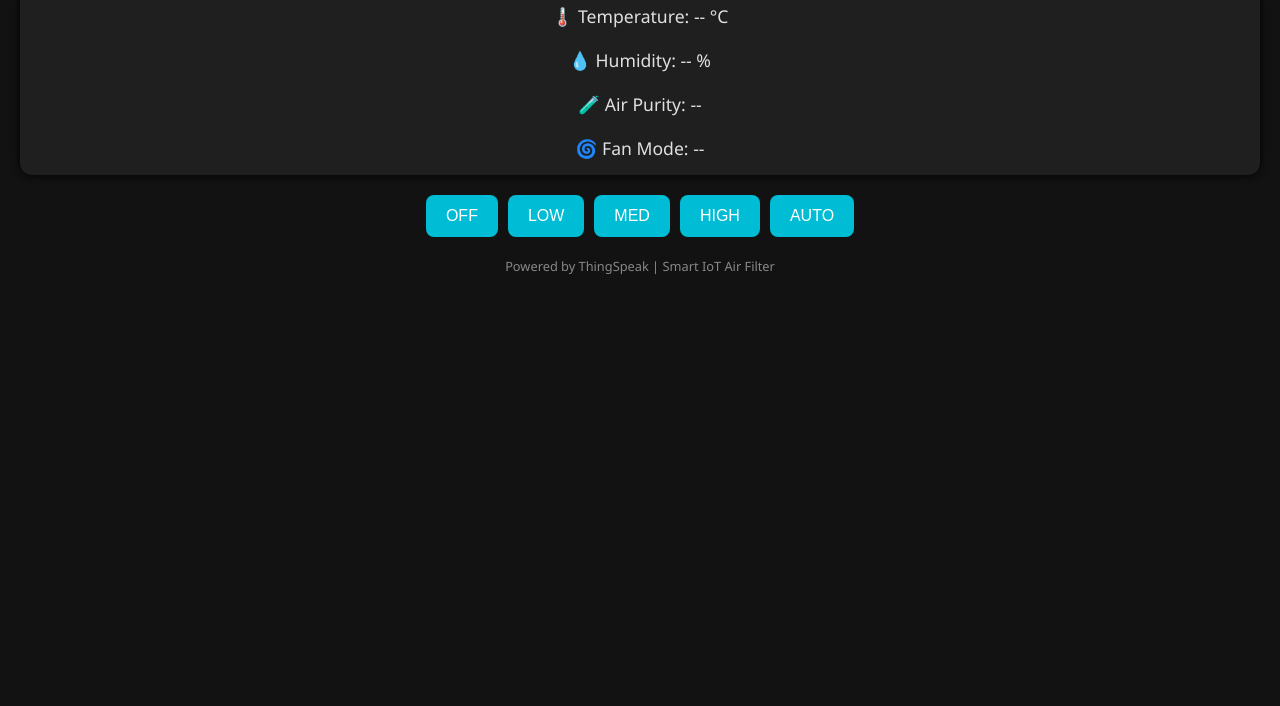
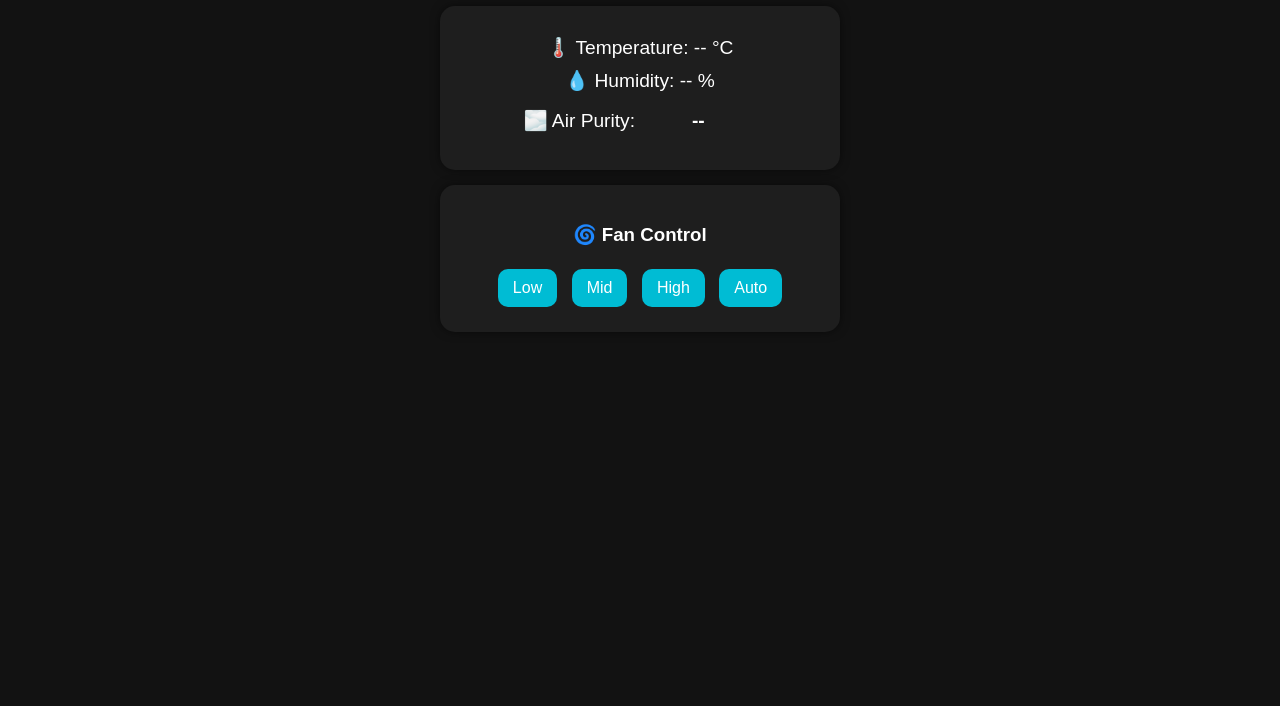
Before and after one commit to manusanjay545/smart-air-filter, a plain HTML site: page index.html in a window 1280 px wide. Shown: the part 94-800 px from the top of the page. Drawn offline with Linux system fonts and the light colour scheme; no server answers.

Commit message:
Update index.html

```diff
--- a/index.html
+++ b/index.html
@@ -6,101 +6,122 @@
 <title>Smart Air Filter Dashboard</title>
 <style>
   body {
-    font-family: "Segoe UI", sans-serif;
     background-color: #121212;
-    color: #e0e0e0;
+    color: white;
+    font-family: Arial, sans-serif;
     text-align: center;
     margin: 0;
     padding: 0;
   }
-  h1 { color: #00bcd4; margin: 20px 0; }
+  .container {
+    padding: 20px;
+    max-width: 400px;
+    margin: auto;
+  }
+  .card {
+    background: #1e1e1e;
+    padding: 20px;
+    margin-top: 15px;
+    border-radius: 15px;
+    box-shadow: 0 0 10px rgba(0,0,0,0.5);
+  }
+  h1 {
+    color: #00bcd4;
+  }
   .data {
-    display: flex;
-    flex-direction: column;
-    gap: 10px;
-    margin: 20px;
-    padding: 10px;
-    border-radius: 12px;
-    background: #1f1f1f;
-    box-shadow: 0 0 10px #000;
+    font-size: 1.2em;
+    margin: 10px 0;
   }
-  .data p { margin: 5px 0; font-size: 1.1rem; }
-  .buttons {
-    display: flex;
-    flex-wrap: wrap;
-    justify-content: center;
-    gap: 10px;
-    margin: 20px;
+  .purity {
+    font-weight: bold;
+    padding: 8px;
+    border-radius: 10px;
+    display: inline-block;
+    width: 100px;
   }
+  .red { background: #ff5252; }
+  .yellow { background: #ffeb3b; color: black; }
+  .green { background: #4caf50; }
   button {
     background: #00bcd4;
     color: white;
     border: none;
-    padding: 12px 20px;
-    border-radius: 8px;
-    font-size: 1rem;
+    border-radius: 10px;
+    padding: 10px 15px;
+    margin: 5px;
+    font-size: 1em;
     cursor: pointer;
     transition: 0.3s;
   }
-  button:hover { background: #0288d1; }
-  .footer {
-    font-size: 0.8rem;
-    margin-top: 20px;
-    color: #888;
+  button:hover {
+    background: #0097a7;
   }
 </style>
 </head>
 <body>
-
+<div class="container">
   <h1>Smart Air Filter</h1>
-<div class="data">
-  <p>🌡️ Temperature: <span id="temp">--</span> °C</p>
-  <p>💧 Humidity: <span id="hum">--</span> %</p>
-  <p>🧪 Air Purity: <span id="gas">--</span></p>
-  <p>🌀 Fan Mode: <span id="mode">--</span></p>
+  <div class="card">
+    <div class="data">🌡️ Temperature: <span id="temp">--</span> °C</div>
+    <div class="data">💧 Humidity: <span id="hum">--</span> %</div>
+    <div class="data">🌫️ Air Purity: <span id="purity" class="purity">--</span></div>
   </div>
 
-<div class="buttons">
-  <button onclick="setFanMode(0)">OFF</button>
-  <button onclick="setFanMode(1)">LOW</button>
-  <button onclick="setFanMode(2)">MED</button>
-  <button onclick="setFanMode(3)">HIGH</button>
-  <button onclick="setFanMode(4)">AUTO</button>
+  <div class="card">
+    <h3>🌀 Fan Control</h3>
+    <button onclick="setMode(1)">Low</button>
+    <button onclick="setMode(2)">Mid</button>
+    <button onclick="setMode(3)">High</button>
+    <button onclick="setMode(4)">Auto</button>
   </div>
-
-<p class="footer">Powered by ThingSpeak | Smart IoT Air Filter</p>
+</div>
 
 <script>
   const sensorChannel = 3147020;
-const sensorReadKey = "SVDD0IYRYX37PUR9";
-const controlWriteKey = "YIIAGXZELMIUZ8PB";
   const controlChannel = 3147039;
+  const readKey = "SVDD0IYRYX37PUR9"; // Sensor read key
+  const writeKey = "YIIAGXZELMIUZ8PB"; // Control write key
 
-// Fetch Sensor Data Every 10 Seconds
-async function updateData() {
-  try {
-    const url = `https://api.thingspeak.com/channels/${sensorChannel}/feeds/last.json?api_key=${sensorReadKey}`;
+  async function fetchData() {
+    const url = `https://api.thingspeak.com/channels/${sensorChannel}/feeds/last.json?api_key=${readKey}`;
     const res = await fetch(url);
     const data = await res.json();
-    document.getElementById("temp").textContent = data.field1 || "--";
-    document.getElementById("hum").textContent = data.field2 || "--";
-    document.getElementById("gas").textContent = data.field3 || "--";
-  } catch (err) {
-    console.error(err);
+
+    const temp = parseFloat(data.field1);
+    const hum = parseFloat(data.field2);
+    const gas = parseFloat(data.field3);
+
+    document.getElementById('temp').innerText = temp.toFixed(1);
+    document.getElementById('hum').innerText = hum.toFixed(1);
+
+    const purityElement = document.getElementById('purity');
+    let level = '';
+    if (gas > 700) {
+      level = 'Poor';
+      purityElement.className = 'purity red';
+    } else if (gas > 400) {
+      level = 'Good';
+      purityElement.className = 'purity yellow';
+    } else {
+      level = 'Best';
+      purityElement.className = 'purity green';
     }
+    purityElement.innerText = level;
   }
-setInterval(updateData, 10000);
-updateData();
 
-// Set Fan Mode
-async function setFanMode(mode) {
-  document.getElementById("mode").textContent = mode === 0 ? "OFF" :
-    mode === 1 ? "LOW" :
-    mode === 2 ? "MEDIUM" :
-    mode === 3 ? "HIGH" : "AUTO";
-  const url = `https://api.thingspeak.com/update?api_key=${controlWriteKey}&field1=${mode}`;
-  await fetch(url);
+  async function setMode(mode) {
+    const url = `https://api.thingspeak.com/update.json`;
+    await fetch(url, {
+      method: "POST",
+      headers: { "Content-Type": "application/x-www-form-urlencoded" },
+      body: `api_key=${writeKey}&field1=${mode}`
+    });
+    alert(`Fan set to ${["Low","Mid","High","Auto"][mode-1]} mode`);
   }
+
+  // Refresh every 15 seconds
+  setInterval(fetchData, 15000);
+  fetchData();
 </script>
 </body>
 </html>
```
Lines whose indentation alone changed are shown as unchanged.
